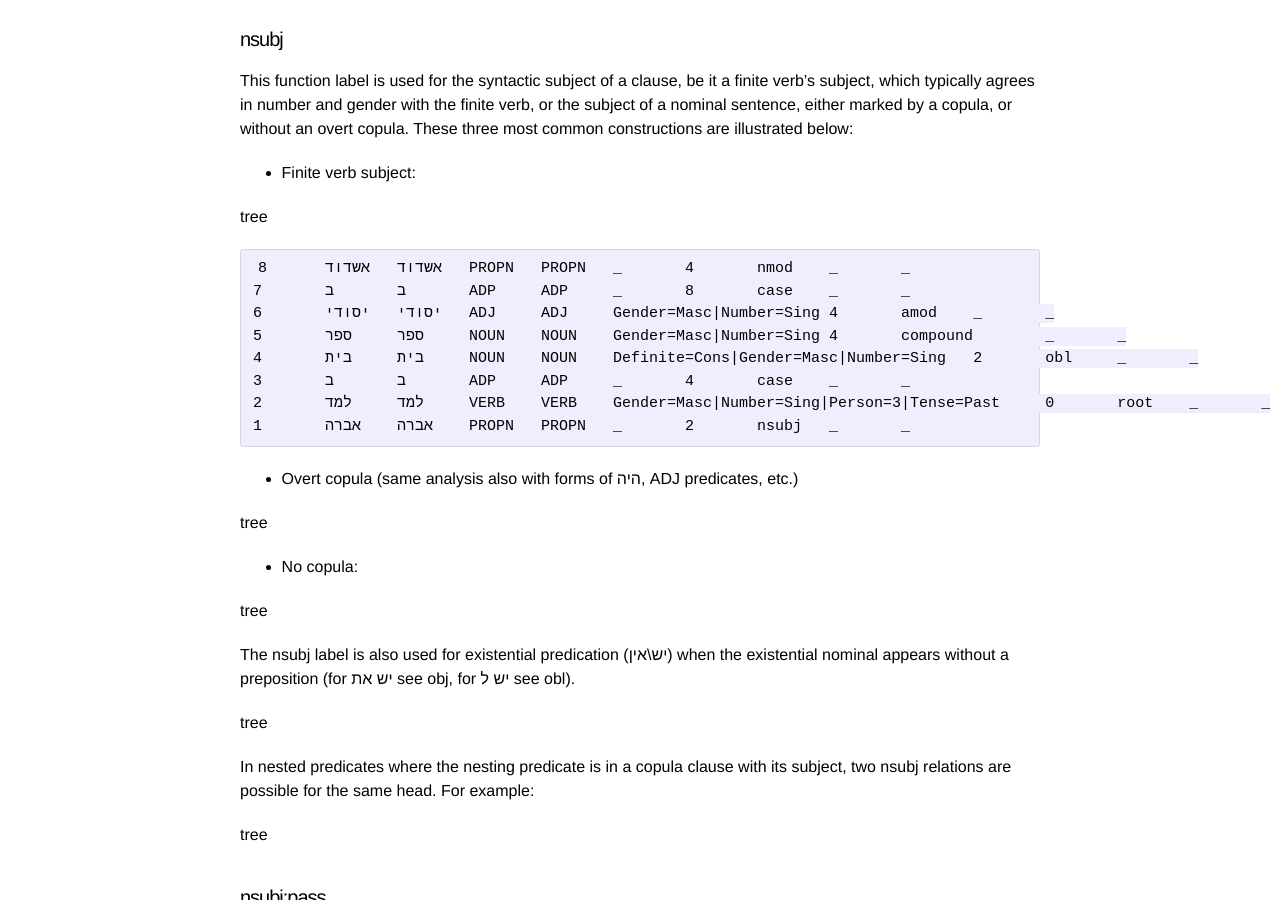
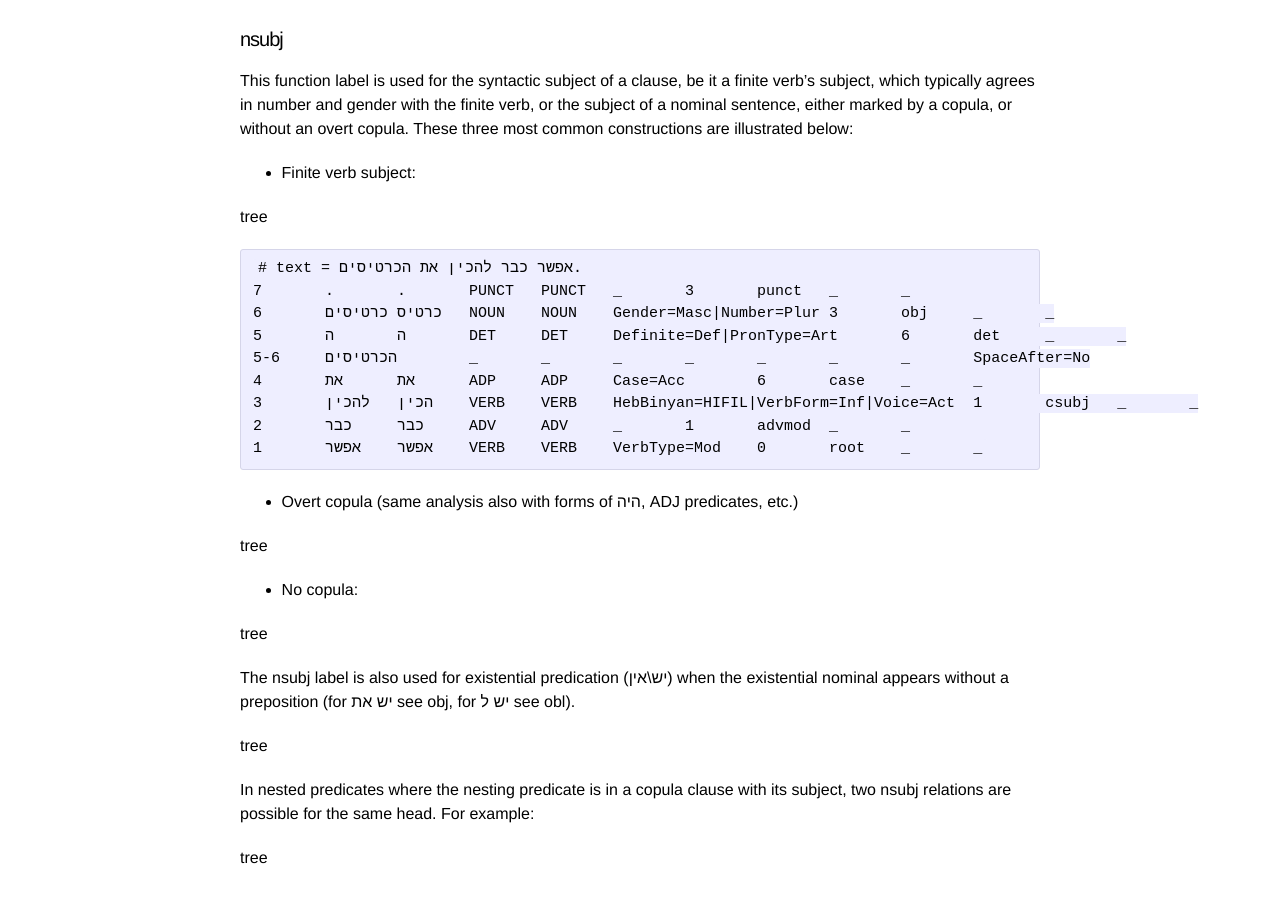
Before and after one commit to IAHLT/heb-ud-gudielines, a Jekyll site: the page built from Dependnecy relations in detail.md, in a window 1280 px wide and 900 px high, scrolled down 453 px. Built offline with Jekyll 4.4.1, drawn with Linux system fonts in a browser that asks for light colours; our own code applies the rules of GitHub Pages for plain Markdown files.

Commit message:
Update Dependnecy relations in detail.md

```diff
--- a/Dependnecy relations in detail.md
+++ b/Dependnecy relations in detail.md
@@ -22,14 +22,15 @@ This function label is used for the syntactic subject of a clause, be it a finit
 tree
 
 ~~~ conllu
-8	אשדוד	אשדוד	PROPN	PROPN	_	4	nmod	_	_
-7	ב	ב	ADP	ADP	_	8	case	_	_
-6	יסודי	יסודי	ADJ	ADJ	Gender=Masc|Number=Sing	4	amod	_	_
-5	ספר	ספר	NOUN	NOUN	Gender=Masc|Number=Sing	4	compound	_	_
-4	בית	בית	NOUN	NOUN	Definite=Cons|Gender=Masc|Number=Sing	2	obl	_	_
-3	ב	ב	ADP	ADP	_	4	case	_	_
-2	למד	למד	VERB	VERB	Gender=Masc|Number=Sing|Person=3|Tense=Past	0	root	_	_
-1	אברה	אברה	PROPN	PROPN	_	2	nsubj	_	_
+# text = אפשר כבר להכין את הכרטיסים.
+7	.	.	PUNCT	PUNCT	_	3	punct	_	_
+6	כרטיסים	כרטיס	NOUN	NOUN	Gender=Masc|Number=Plur	3	obj	_	_
+5	ה	ה	DET	DET	Definite=Def|PronType=Art	6	det	_	_
+5-6	הכרטיסים	_	_	_	_	_	_	_	SpaceAfter=No
+4	את	את	ADP	ADP	Case=Acc	6	case	_	_
+3	להכין	הכין	VERB	VERB	HebBinyan=HIFIL|VerbForm=Inf|Voice=Act	1	csubj	_	_
+2	כבר	כבר	ADV	ADV	_	1	advmod	_	_
+1	אפשר	אפשר	VERB	VERB	VerbType=Mod	0	root	_	_
 ~~~
 
 -	Overt copula (same analysis also with forms of היה, ADJ predicates, etc.)
```
